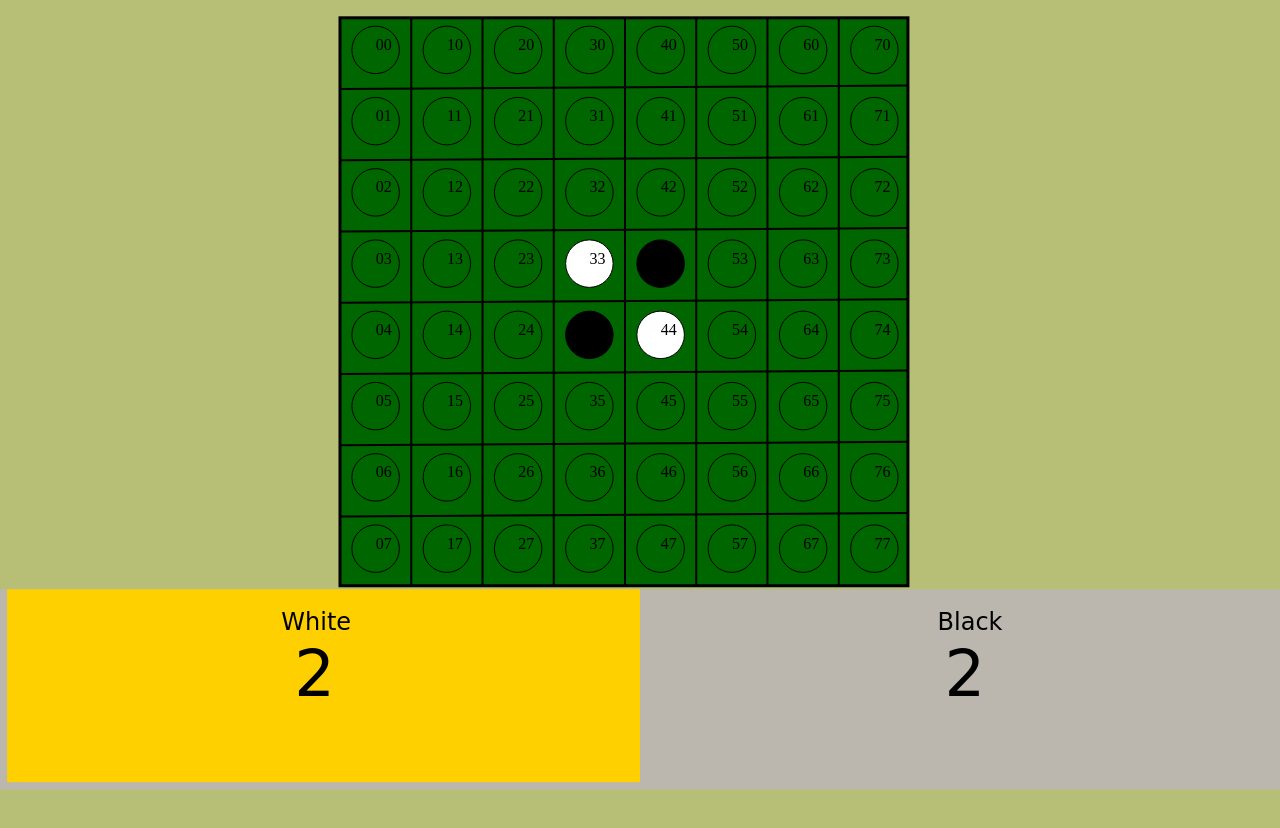
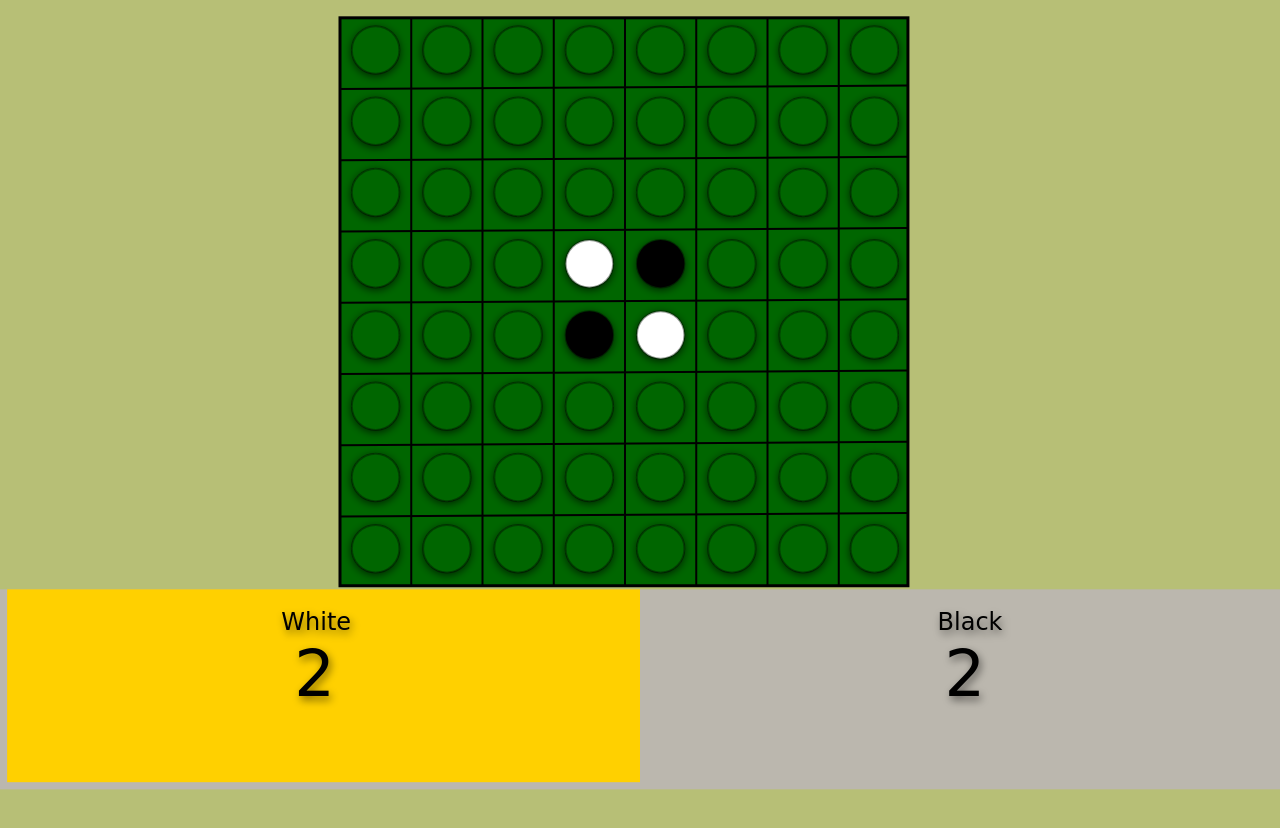
Before and after one commit to sergiodener/Game-Othello---Reversi, a plain HTML site: page index.html in a window 1280 px wide. Drawn offline with Linux system fonts and the light colour scheme.

Commit message:
Enhancement of appearance
Improved game appearance

```diff
--- a/css/style.css
+++ b/css/style.css
@@ -19,3 +19,42 @@ svg {
 .point{
 	font-size:4em;
 }
+.piece{
+	animation: pulse 5s infinite;
+	fill-color:#ffffff;
+}
+
+@keyframes pulse {
+  0% {
+    fill: currentColor;
+  }
+  100% {
+    fill: #FF4136;
+  }
+}
+
+.piecesB{
+	animation: pulse 5s 1;
+}
+
+@keyframes pulseB{
+	0%{
+		fill: #fff;
+	}
+	100%{
+		fill: #000;
+	}
+}
+
+.piecesW{
+	animation: pulseW 5s 1;
+}
+
+@keyframes pulseW {
+  0% {
+    fill: #000;
+  }
+  100% {
+    fill: #FFf;
+  }
+}
--- a/js/script.js
+++ b/js/script.js
@@ -43,15 +43,16 @@ function start() {
 	otPlayer= playerB;
 
 	var	a = ((cW-cH)/2),
-		aux = (document.documentElement.clientHeight)-cH;
-	bk =  (cH-cH*.05)/8;
+		aux = (document.documentElement.clientHeight)-cH,
+		bk =  (cH-cH*.05)/8,
+		f = gm.filter(Snap.filter.shadow(2, 4, .5)),
 
 		table= gm.rect(a , bk*.25, cH-bk*.45, cH-bk*.45).attr({
 			fill: "#060",
 			id: "table",
 			stroke:"#000",
 			strokeWidth:"3"
-		});
+		}),
 		score= gm.rect(0,cH-bk*.15, cW, aux).attr({
 			fill: "#bbc495",
 			id: "scoreB"
@@ -60,24 +61,28 @@ function start() {
 		scrW= gm.rect(bk*.1,cH-bk*.15,(cW-.2*bk)/2, aux-bk*.1).attr({
 			fill: "#e8edde",
 			id: "scoreW"
-		})
+		}),
 
 		plW= gm.text((cW-.2*bk)/4.5, cH*(1.05), "White").attr({
-			"class": "score"
-		});
+			"class": "score",
+			filter: f
+		}),
 
 		plWS= gm.text((cW-.2*bk)/4.3, cH*(1.16),2).attr({
 			"class": "score point",
-			id:"pntsW"
-		});
+			id:"pntsW",
+			filter: f
+		}),
 
 		plB= gm.text((cW-.2*bk)/1.35, cH*(1.05), "Black").attr({
-			"class": "score"
-		});
+			"class": "score",
+			filter: f
+		}),
 
 		plBS= gm.text((cW-.2*bk)/1.34, cH*(1.16),2).attr({
 			"class": "score point",
-			id:"pntsB"
+			id:"pntsB",
+			filter: f
 		});
 
 	g = gm.g();
@@ -103,13 +108,16 @@ function start() {
 		r = bk/3;
 	for( y = 0 ; y<8; y++){
 		for (var x = 0; x<8; x++){
-			var circle = gm.circle((x*bk+x1), (y*bk+y1),  r).attr({
-				strokeWidth: 1,
-				stroke: "#000",
-				fill: "#060",
-				id: (x+""+y)
-			});
-			var text = gm.text((x*bk+x1), (y*bk+y1), x+""+y );
+			var f = gm.filter(Snap.filter.shadow(0, 2, .7)),
+				circle = gm.circle((x*bk+x1), (y*bk+y1),  r).attr({
+					strokeWidth: 2,
+					stroke: "#010",
+					"stroke-opacity": .4,
+					fill: "#060",
+					id: (x+""+y),
+					filter: f
+				});
+			//var text = gm.text((x*bk+x1), (y*bk+y1), x+""+y );
 			circle.node.onclick = function (e){
 				put(e);
 			};
@@ -141,9 +149,6 @@ function put(circle){
 			otPlayer = tmp;
 			}
 	}
-
-
-
 	actualPlayer.inGame();
 	document.getElementById("pntsB").innerHTML;
 	document.getElementById("pntsW").innerHTML;
```
